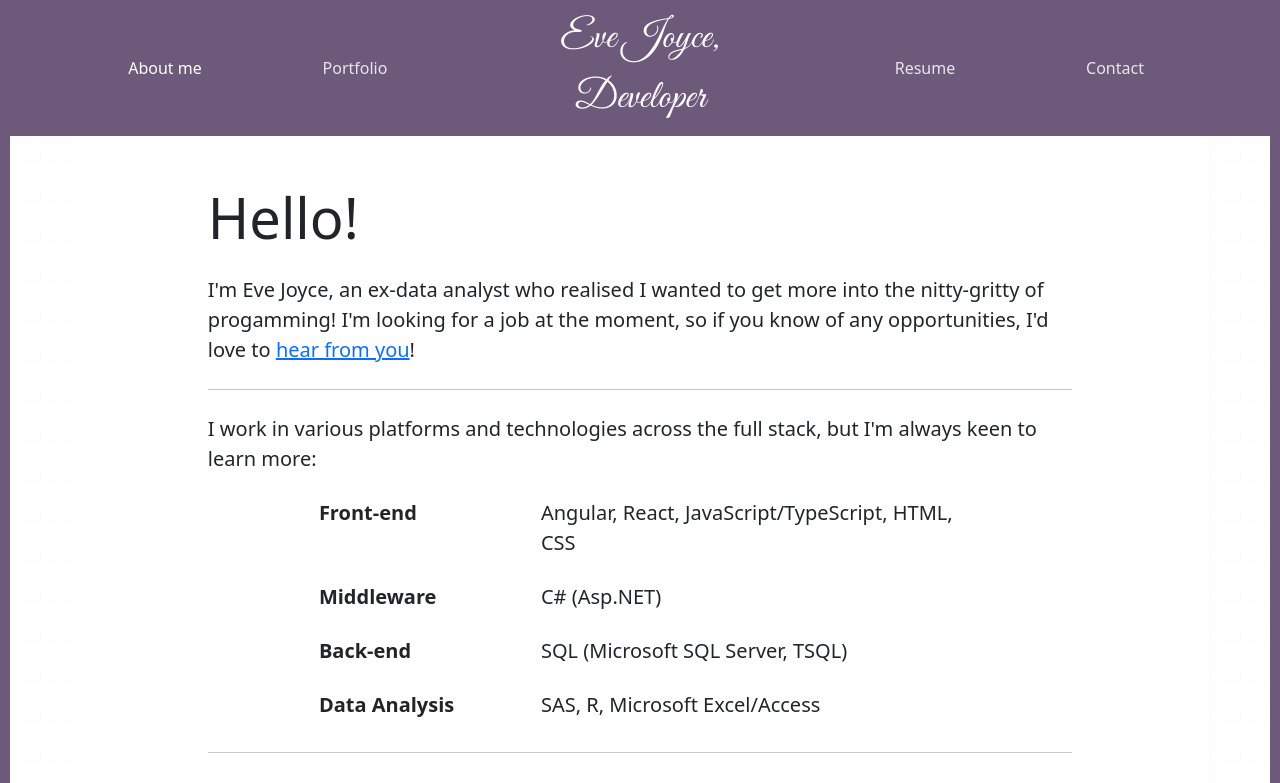
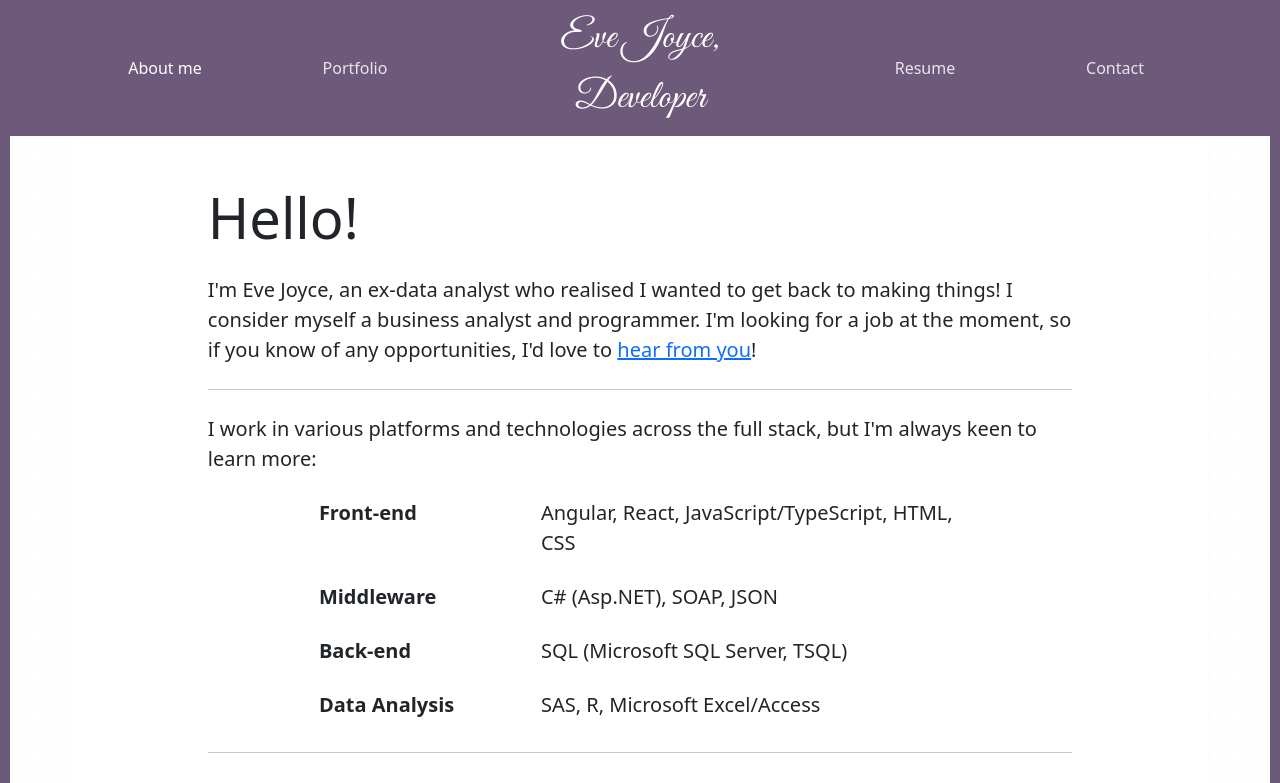
Before and after one commit to jellyve/angular-portfolio, an Angular app: page / in a window 1280 px wide. Shown: the top 783 px of the page. Built offline with nearby package versions, Linux system fonts and the light colour scheme.

Commit message:
updated about page

```diff
--- a/src/app/components/about/about.component.html
+++ b/src/app/components/about/about.component.html
@@ -1,7 +1,7 @@
 <div class="jumbotron">
     <h1 class="display-4 mb-4">Hello!</h1>
     <p class="lead mb-4">
-      I'm Eve Joyce, an ex-data analyst who realised I wanted to get more into the nitty-gritty of progamming! I'm looking for a job at the moment, so if you know of any opportunities, I'd love to <a routerLink="/contact">hear from you</a>!
+      I'm Eve Joyce, an ex-data analyst who realised I wanted to get back to making things! I consider myself a business analyst and programmer. I'm looking for a job at the moment, so if you know of any opportunities, I'd love to <a routerLink="/contact">hear from you</a>!
     </p>
     <hr class="my-4">
     <div class="lead mb-4">
@@ -14,7 +14,7 @@
       </dl>
       <dl class="row justify-content-center">
         <dt class="col-md-3">Middleware</dt>
-        <dd class="col-md-6">C# (Asp.NET)</dd>
+        <dd class="col-md-6">C# (Asp.NET), SOAP, JSON</dd>
       </dl>
       <dl class="row justify-content-center">
         <dt class="col-md-3">Back-end</dt>
@@ -28,27 +28,6 @@
     <hr class="my-4">
     <h6 class="display-6 mb-4">Check out some of my projects:</h6>
   </div>
-  <!-- <div id="carouselExampleControls" class="carousel slide mb-4" data-bs-ride="carousel">
-    <div class="carousel-inner">
-      <div class="carousel-item active">
-        <img src="../assets/thursday.jpg" class="d-block w-100" alt="...">
-      </div>
-      <div class="carousel-item">
-        <img src="../assets/thursday.jpg" class="d-block w-100" alt="...">
-      </div>
-      <div class="carousel-item">
-        <img src="../assets/thursday.jpg" class="d-block w-100" alt="...">
-      </div>
-    </div>
-    <button class="carousel-control-prev" type="button" data-bs-target="#carouselExampleControls" data-bs-slide="prev">
-      <span class="carousel-control-prev-icon" aria-hidden="true"></span>
-      <span class="visually-hidden">Previous</span>
-    </button>
-    <button class="carousel-control-next" type="button" data-bs-target="#carouselExampleControls" data-bs-slide="next">
-      <span class="carousel-control-next-icon" aria-hidden="true"></span>
-      <span class="visually-hidden">Next</span>
-    </button>
-  </div> -->
   <div id="carouselProjects" class="carousel slide mb-4" data-bs-ride="carousel">
     <div class="carousel-inner">
       <div *ngFor="let projectItem of projectList" class="carousel-item" [class.active]="projectItem==projectList[0]">
```
